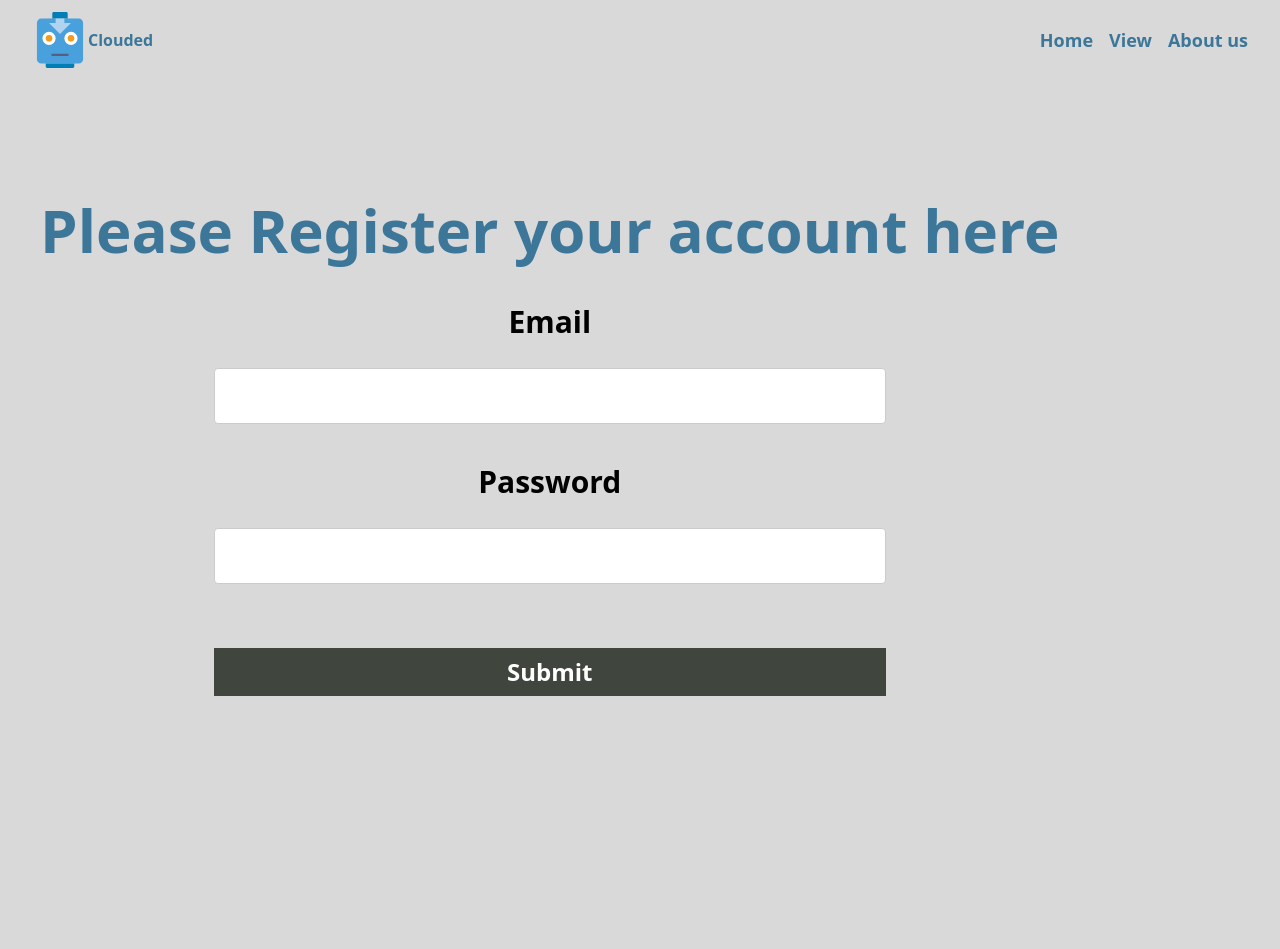
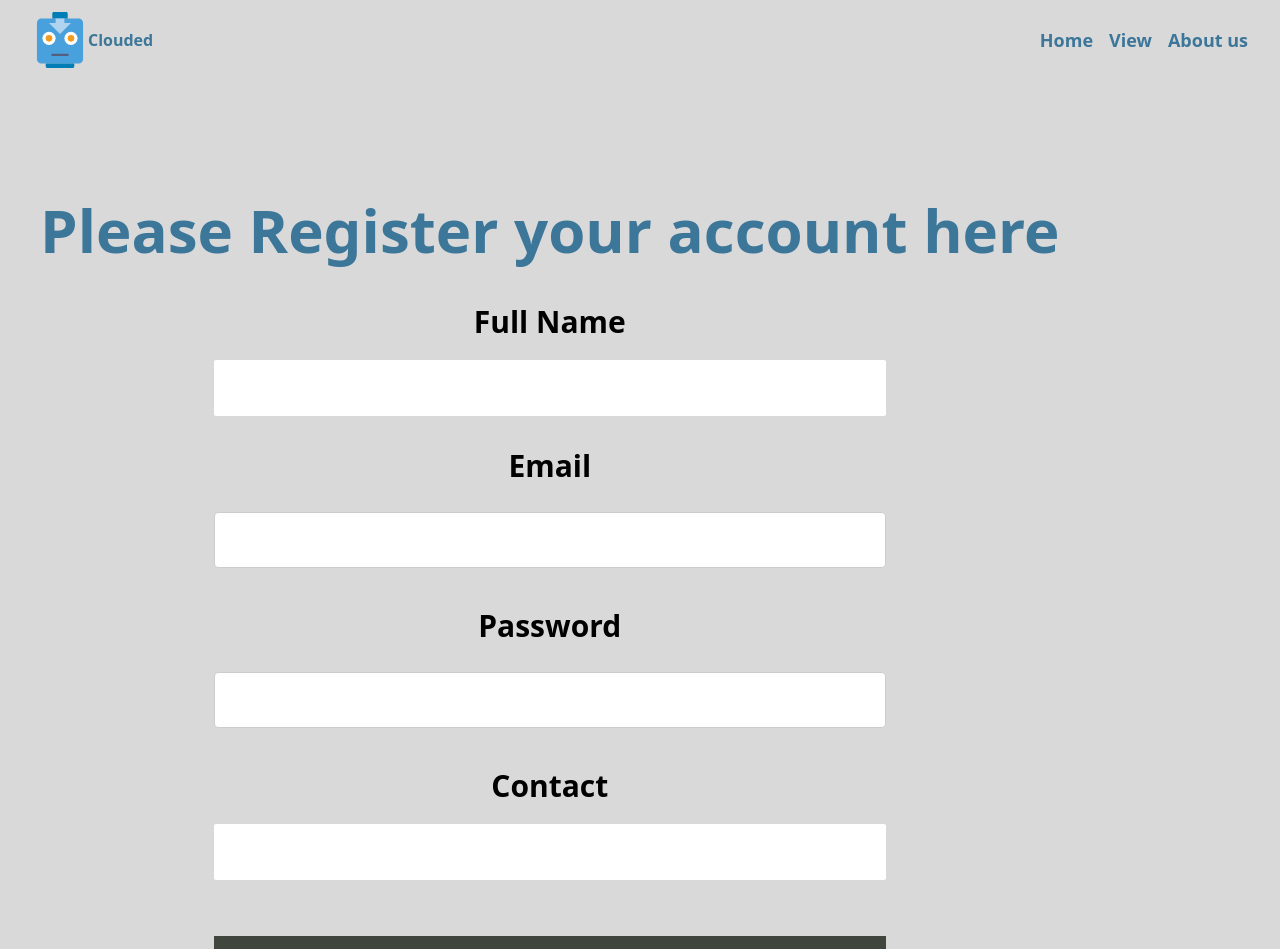
Before and after one commit to Mohtoto/Clouded, a React (Vite) app in the folder client/: page /Register in a window 1280 px wide. Shown: the top 949 px of the page. Before the commit the page ends 800 px from the top, so only its background shows below. Built offline with nearby package versions, Linux system fonts and the light colour scheme.

Commit message:
Working on Register feature

```diff
--- a/client/src/components/MainPage.jsx
+++ b/client/src/components/MainPage.jsx
@@ -3,6 +3,7 @@ import Sidebar from "./Sidebar";
 import axios from "axios";
 import { ToastContainer, toast } from "react-toastify";
 import { Link } from "react-router-dom";
+import Nav from "./Nav";
 
 const MainPage = () => {
   const [dataa, setData] = useState([]);
@@ -68,6 +69,7 @@ const MainPage = () => {
 				<th className="bg-gray-600 p-2 text-white font-bold md:border md:border-grey-500 text-left block md:table-cell">Name</th>
 				<th className="bg-gray-600 p-2 text-white font-bold md:border md:border-grey-500 text-left block md:table-cell">Email</th>
 				<th className="bg-gray-600 p-2 text-white font-bold md:border md:border-grey-500 text-left block md:table-cell">Contact</th>
+				<th className="bg-gray-600 p-2 text-white font-bold md:border md:border-grey-500 text-left block md:table-cell">Password</th>
 				<th className="bg-gray-600 p-2 text-white font-bold md:border md:border-grey-500 text-left block md:table-cell">Actions</th>
 			</tr>
 		</thead>
@@ -75,9 +77,10 @@ const MainPage = () => {
 
     {dataa.map((item, index) => (
 			<tr className="bg-gray-300 border border-grey-500 md:border-none block md:table-row" key={index}>
-				<td className="p-2 md:border md:border-grey-500 text-left block md:table-cell"><span className="inline-block w-1/3 md:hidden font-bold">Name</span>{item.name}</td>
-				<td className="p-2 md:border md:border-grey-500 text-left block md:table-cell"><span className="inline-block w-1/3 md:hidden font-bold">Email</span>{item.email}</td>
-				<td className="p-2 md:border md:border-grey-500 text-left block md:table-cell"><span className="inline-block w-1/3 md:hidden font-bold">Contact</span>{item.contact}</td>
+				<td className="p-2 md:border md:border-grey-500 text-left block md:table-cell"><span className="inline-block w-1/3 md:hidden font-bold"></span>{item.name}</td>
+				<td className="p-2 md:border md:border-grey-500 text-left block md:table-cell"><span className="inline-block w-1/3 md:hidden font-bold"></span>{item.email}</td>
+				<td className="p-2 md:border md:border-grey-500 text-left block md:table-cell"><span className="inline-block w-1/3 md:hidden font-bold"></span>{item.contact}</td>
+				<td className="p-2 md:border md:border-grey-500 text-left block md:table-cell"><span className="inline-block w-1/3 md:hidden font-bold"></span>{item.contact}</td>
 
 				<td className="p-2 md:border md:border-grey-500 text-left block md:table-cell">
 					<span className="inline-block w-1/3 md:hidden font-bold">Actions</span>
@@ -97,81 +100,6 @@ const MainPage = () => {
 
 		</tbody>
 	</table>
-
-
-
-{/*
-        <div classNameName="table__info container flex justify-center mx-auto  mt-80">
-          <div className="flex flex-col">
-            <div className="w-full">
-              <div className="border-b border-gray-200 shadow">
-                <table className="divide-y divide-gray-300 ">
-                  <thead className="bg-gray-50">
-                    <tr>
-                      <th className="px-6 py-2 text-xs text-gray-500">No</th>
-                      <th className="px-6 py-2 text-xs text-gray-500">Name</th>
-                      <th className="px-6 py-2 text-xs text-gray-500">Email</th>
-                      <th className="px-6 py-2 text-xs text-gray-500">
-                        Contact
-                      </th>
-                      <th className="px-6 py-2 text-xs text-gray-500 "></th>
-                      <th className="px-6 py-2 text-xs text-gray-500">
-                        Action
-                      </th>
-                      <th className="px-6 py-2 text-xs text-gray-500"></th>
-                    </tr>
-                  </thead>
-                  <tbody className="bg-white divide-y divide-gray-300">
-                    {dataa.map((item, index) => (
-                      <tr className="whitespace-nowrap" key={index}>
-                        <td className="px-6 py-4 text-sm text-gray-500">
-                          {index + 1}
-                        </td>
-                        <td className="px-6 py-4">
-                          <div className="text-sm text-gray-900">
-                            {item.name}
-                          </div>
-                        </td>
-                        <td className="px-6 py-4">
-                          <div className="text-sm text-gray-500">
-                            {item.email}
-                          </div>
-                        </td>
-                        <td className="px-6 py-4 text-sm text-gray-500">
-                          {item.contact}
-                        </td>
-                        <td className="px-2 py-4">
-                          <Link
-                            to={`/update/${item.id}`}
-                            className="px-4 py-1 text-sm text-blue-600 bg-blue-200 rounded-full"
-                          >
-                            Update
-                          </Link>
-                        </td>
-                        <td className="px-2 py-4">
-                          <button
-                            onClick={() => HandleDelete(item.id)}
-                            className="px-4 py-1 text-sm text-red-400 bg-red-200 rounded-full"
-                          >
-                            Delete
-                          </button>
-                        </td>
-                        <td className="px-2 py-4">
-                          <Link
-                            to={"/View/" + item.id}
-                            className="px-4 py-1 text-sm  text-black bg-red-200 rounded-full"
-                          >
-                            View
-                          </Link>
-                        </td>
-                      </tr>
-                    ))}
-                  </tbody>
-                </table>
-              </div>
-            </div>
-          </div>
-        </div> */}
       </div>
     </div>
   );
--- a/client/src/components/Register.jsx
+++ b/client/src/components/Register.jsx
@@ -5,20 +5,33 @@ import Nav from "./Nav";
 
 const Register = () => {
   const [email, setEmail] = useState("");
+  const [name, setName] = useState("");
+  const [contact, setContact] = useState("");
   const [password, setPassword] = useState("");
 
   const PostData = () => {
 
 
+    if(!name || !email || !password || !contact ){
 
-    axios
-      .post("http://localhost:8000/Register", {
-        email: email,
-        password: password,
-      })
-      .then((resp) => {
-        console.log(resp);
-      });
+      toast.error('please enter in the fields provided')
+    }
+
+
+    else {
+
+      axios
+        .post("http://localhost:8000/api/post", {
+          name : name,
+          email: email,
+          contact : contact,
+          password: password,
+        })
+        .catch((err)=> toast.error(err.response.data))
+          toast.success('Contact added Successfully')
+
+    }
+
   };
 
   console.log(email);
@@ -35,6 +48,18 @@ const Register = () => {
           </h1>
 
           <div className="flex flex-col items-center mt-11 w-full gap-8">
+            <div className="flex flex-col items-center justify-center w-full gap-5">
+              <label htmlFor="email" className="font-bold text-3xl">
+                Full Name
+              </label>
+              <input
+                name="Full Name"
+                type="Full Name"
+                className="w-full max-w-2xl h-14 rounded-sm outline-none p-5"
+                value={name}
+                onChange={(e) => setName(e.target.value)}
+              />
+            </div>
             <div className="flex flex-col items-center justify-center w-full gap-5">
               <label htmlFor="email" className="font-bold text-3xl">
                 Email
@@ -60,6 +85,18 @@ const Register = () => {
                 onChange={(e) => setPassword(e.target.value)}
               />
             </div>
+            <div className="flex flex-col items-center justify-center w-full gap-5">
+              <label htmlFor="email" className="font-bold text-3xl">
+                Contact
+              </label>
+              <input
+                name="Contact"
+                type="Contact"
+                className="w-full max-w-2xl h-14 rounded-sm outline-none p-5"
+                value={contact}
+                onChange={(e) => setContact(e.target.value)}
+              />
+            </div>
 
             <button
               className="w-full bg-[#40453e] text-white mt-6 max-w-2xl h-12 font-bold text-2xl"
--- a/client/src/index.css
+++ b/client/src/index.css
@@ -248,4 +248,6 @@ input[type="submit"]:hover{
 
 
 
+
+
 }
```
Also changed, not shown: 1 other file (tests, documents, lock files or other folders).
